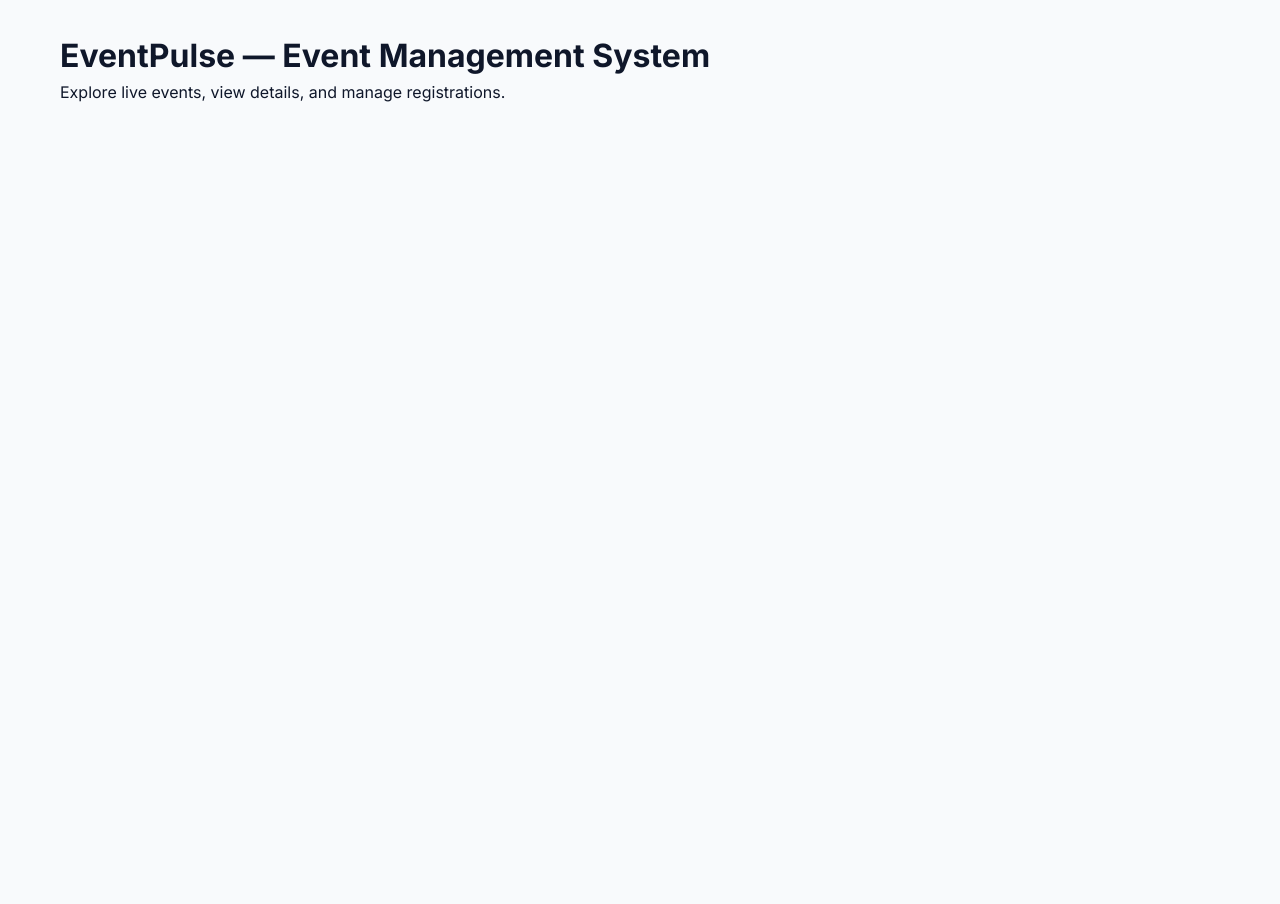
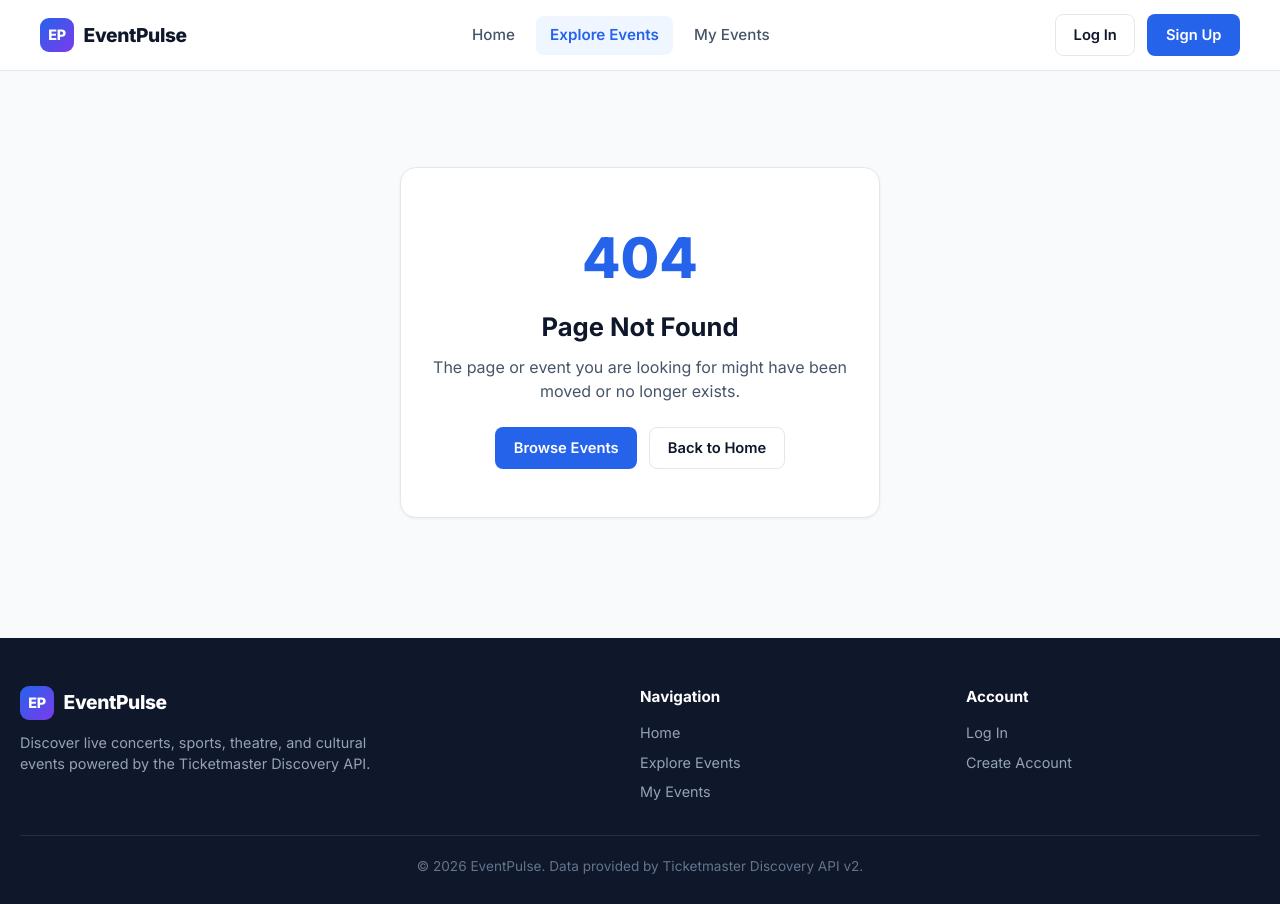
Before and after one commit to hashnadeem/event-management-system, a React (Create React App) app: page /events/1 in a window 1280 px wide. Before the commit the page ends 800 px from the top, so only its background shows below. Built offline with nearby package versions, Linux system fonts and the light colour scheme.

Commit message:
Configure base React Router structure and navigation layout

```diff
--- a/src/App.js
+++ b/src/App.js
@@ -1,13 +1,60 @@
 import React from 'react';
+import { BrowserRouter as Router, Routes, Route } from 'react-router-dom';
+import Navbar from './components/Navbar';
+import Footer from './components/Footer';
+import NotFoundPage from './pages/NotFoundPage';
+
+function PlaceholderView({ title, subtitle }) {
+  return (
+    <section className="page-section">
+      <div className="section-header">
+        <h1>{title}</h1>
+        <p>{subtitle}</p>
+      </div>
+    </section>
+  );
+}
 
 function App() {
   return (
-    <div className="app-shell">
-      <main className="main-container">
-        <h1>EventPulse — Event Management System</h1>
-        <p>Explore live events, view details, and manage registrations.</p>
-      </main>
-    </div>
+    <Router>
+      <div className="app-shell">
+        <Navbar />
+        <main className="main-container">
+          <Routes>
+            <Route
+              path="/"
+              element={
+                <PlaceholderView
+                  title="Discover Live Events Around You"
+                  subtitle="Search concerts, sports, theatre, and festivals."
+                />
+              }
+            />
+            <Route
+              path="/events"
+              element={
+                <PlaceholderView
+                  title="Explore Events"
+                  subtitle="Browse upcoming events from the Ticketmaster Discovery API."
+                />
+              }
+            />
+            <Route
+              path="/my-events"
+              element={
+                <PlaceholderView
+                  title="My Registered Events"
+                  subtitle="Manage your upcoming and completed event registrations."
+                />
+              }
+            />
+            <Route path="*" element={<NotFoundPage />} />
+          </Routes>
+        </main>
+        <Footer />
+      </div>
+    </Router>
   );
 }
 
--- /dev/null
+++ b/src/components/Footer.jsx
@@ -0,0 +1,38 @@
+import React from 'react';
+import { Link } from 'react-router-dom';
+
+function Footer() {
+  return (
+    <footer className="site-footer">
+      <div className="footer-inner">
+        <div className="footer-brand">
+          <div className="brand-logo">
+            <span className="brand-badge">EP</span>
+            <span className="brand-text">EventPulse</span>
+          </div>
+          <p className="footer-desc">
+            Discover live concerts, sports, theatre, and cultural events powered by the Ticketmaster Discovery API.
+          </p>
+        </div>
+
+        <div className="footer-links-group">
+          <h4>Navigation</h4>
+          <Link to="/">Home</Link>
+          <Link to="/events">Explore Events</Link>
+          <Link to="/my-events">My Events</Link>
+        </div>
+
+        <div className="footer-links-group">
+          <h4>Account</h4>
+          <Link to="/login">Log In</Link>
+          <Link to="/register">Create Account</Link>
+        </div>
+      </div>
+      <div className="footer-bottom">
+        <span>&copy; {new Date().getFullYear()} EventPulse. Data provided by Ticketmaster Discovery API v2.</span>
+      </div>
+    </footer>
+  );
+}
+
+export default Footer;
--- /dev/null
+++ b/src/components/Navbar.jsx
@@ -0,0 +1,38 @@
+import React from 'react';
+import { NavLink, Link } from 'react-router-dom';
+
+function Navbar() {
+  return (
+    <header className="navbar">
+      <div className="navbar-inner">
+        <Link to="/" className="brand-logo">
+          <span className="brand-badge">EP</span>
+          <span className="brand-text">EventPulse</span>
+        </Link>
+
+        <nav className="nav-links">
+          <NavLink to="/" end className={({ isActive }) => (isActive ? 'nav-link active' : 'nav-link')}>
+            Home
+          </NavLink>
+          <NavLink to="/events" className={({ isActive }) => (isActive ? 'nav-link active' : 'nav-link')}>
+            Explore Events
+          </NavLink>
+          <NavLink to="/my-events" className={({ isActive }) => (isActive ? 'nav-link active' : 'nav-link')}>
+            My Events
+          </NavLink>
+        </nav>
+
+        <div className="nav-actions">
+          <Link to="/login" className="btn btn-outline">
+            Log In
+          </Link>
+          <Link to="/register" className="btn btn-primary">
+            Sign Up
+          </Link>
+        </div>
+      </div>
+    </header>
+  );
+}
+
+export default Navbar;
--- /dev/null
+++ b/src/pages/NotFoundPage.jsx
@@ -0,0 +1,24 @@
+import React from 'react';
+import { Link } from 'react-router-dom';
+
+function NotFoundPage() {
+  return (
+    <section className="not-found-section">
+      <div className="not-found-card">
+        <span className="not-found-code">404</span>
+        <h1>Page Not Found</h1>
+        <p>The page or event you are looking for might have been moved or no longer exists.</p>
+        <div className="not-found-actions">
+          <Link to="/events" className="btn btn-primary">
+            Browse Events
+          </Link>
+          <Link to="/" className="btn btn-outline">
+            Back to Home
+          </Link>
+        </div>
+      </div>
+    </section>
+  );
+}
+
+export default NotFoundPage;
--- a/src/styles/index.css
+++ b/src/styles/index.css
@@ -1,3 +1,30 @@
+:root {
+  --bg-main: #f8fafc;
+  --bg-surface: #ffffff;
+  --bg-dark: #0f172a;
+  --bg-subtle: #f1f5f9;
+  --text-primary: #0f172a;
+  --text-secondary: #475569;
+  --text-muted: #64748b;
+  --primary: #2563eb;
+  --primary-hover: #1d4ed8;
+  --primary-light: #eff6ff;
+  --accent: #7c3aed;
+  --success: #16a34a;
+  --success-bg: #dcfce7;
+  --warning: #d97706;
+  --warning-bg: #fef3c7;
+  --danger: #dc2626;
+  --danger-bg: #fee2e2;
+  --border-color: #e2e8f0;
+  --radius-sm: 8px;
+  --radius-md: 12px;
+  --radius-lg: 16px;
+  --shadow-sm: 0 1px 3px rgba(15, 23, 42, 0.06);
+  --shadow-md: 0 4px 12px rgba(15, 23, 42, 0.08);
+  --shadow-lg: 0 12px 28px rgba(15, 23, 42, 0.12);
+}
+
 * {
   box-sizing: border-box;
   margin: 0;
@@ -6,9 +33,15 @@
 
 body {
   font-family: 'Inter', -apple-system, BlinkMacSystemFont, 'Segoe UI', Roboto, sans-serif;
-  background-color: #f8fafc;
-  color: #0f172a;
+  background-color: var(--bg-main);
+  color: var(--text-primary);
   line-height: 1.5;
+  -webkit-font-smoothing: antialiased;
+}
+
+a {
+  color: inherit;
+  text-decoration: none;
 }
 
 .app-shell {
@@ -18,9 +51,233 @@ body {
 }
 
 .main-container {
-  max-width: 1200px;
+  max-width: 1240px;
   margin: 0 auto;
-  padding: 2rem 1.25rem;
+  padding: 2rem 1.25rem 3.5rem;
   width: 100%;
   flex: 1;
 }
+
+/* Navbar */
+.navbar {
+  background: rgba(255, 255, 255, 0.92);
+  backdrop-filter: blur(10px);
+  border-bottom: 1px solid var(--border-color);
+  position: sticky;
+  top: 0;
+  z-index: 100;
+}
+
+.navbar-inner {
+  max-width: 1240px;
+  margin: 0 auto;
+  padding: 0.9rem 1.25rem;
+  display: flex;
+  align-items: center;
+  justify-content: space-between;
+  gap: 1.5rem;
+}
+
+.brand-logo {
+  display: inline-flex;
+  align-items: center;
+  gap: 0.6rem;
+  font-weight: 800;
+  font-size: 1.2rem;
+  letter-spacing: -0.02em;
+}
+
+.brand-badge {
+  background: linear-gradient(135deg, var(--primary), var(--accent));
+  color: #fff;
+  width: 34px;
+  height: 34px;
+  border-radius: 9px;
+  display: inline-flex;
+  align-items: center;
+  justify-content: center;
+  font-size: 0.9rem;
+  font-weight: 800;
+}
+
+.nav-links {
+  display: flex;
+  align-items: center;
+  gap: 0.4rem;
+}
+
+.nav-link {
+  padding: 0.5rem 0.9rem;
+  border-radius: var(--radius-sm);
+  font-weight: 500;
+  font-size: 0.95rem;
+  color: var(--text-secondary);
+  transition: all 0.18s ease;
+}
+
+.nav-link:hover {
+  color: var(--text-primary);
+  background: var(--bg-subtle);
+}
+
+.nav-link.active {
+  color: var(--primary);
+  background: var(--primary-light);
+  font-weight: 600;
+}
+
+.nav-actions {
+  display: flex;
+  align-items: center;
+  gap: 0.75rem;
+}
+
+/* Buttons */
+.btn {
+  display: inline-flex;
+  align-items: center;
+  justify-content: center;
+  gap: 0.45rem;
+  padding: 0.55rem 1.1rem;
+  border-radius: var(--radius-sm);
+  font-size: 0.92rem;
+  font-weight: 600;
+  cursor: pointer;
+  border: 1px solid transparent;
+  transition: all 0.18s ease;
+  font-family: inherit;
+}
+
+.btn:disabled {
+  opacity: 0.6;
+  cursor: not-allowed;
+}
+
+.btn-primary {
+  background: var(--primary);
+  color: #ffffff;
+}
+
+.btn-primary:hover:not(:disabled) {
+  background: var(--primary-hover);
+}
+
+.btn-outline {
+  background: #ffffff;
+  border-color: var(--border-color);
+  color: var(--text-primary);
+}
+
+.btn-outline:hover:not(:disabled) {
+  background: var(--bg-subtle);
+  border-color: #cbd5e1;
+}
+
+.btn-danger {
+  background: var(--danger-bg);
+  color: var(--danger);
+  border-color: #fecaca;
+}
+
+.btn-danger:hover:not(:disabled) {
+  background: #fecaca;
+}
+
+/* Footer */
+.site-footer {
+  background: var(--bg-dark);
+  color: #cbd5e1;
+  margin-top: auto;
+  padding: 3rem 1.25rem 1.75rem;
+}
+
+.footer-inner {
+  max-width: 1240px;
+  margin: 0 auto;
+  display: grid;
+  grid-template-columns: 2fr 1fr 1fr;
+  gap: 2rem;
+  padding-bottom: 2rem;
+  border-bottom: 1px solid rgba(255, 255, 255, 0.1);
+}
+
+.footer-brand .brand-text {
+  color: #ffffff;
+}
+
+.footer-desc {
+  margin-top: 0.75rem;
+  font-size: 0.9rem;
+  color: #94a3b8;
+  max-width: 380px;
+}
+
+.footer-links-group {
+  display: flex;
+  flex-direction: column;
+  gap: 0.5rem;
+}
+
+.footer-links-group h4 {
+  color: #ffffff;
+  font-size: 0.95rem;
+  margin-bottom: 0.35rem;
+}
+
+.footer-links-group a {
+  font-size: 0.9rem;
+  color: #94a3b8;
+}
+
+.footer-links-group a:hover {
+  color: #ffffff;
+}
+
+.footer-bottom {
+  max-width: 1240px;
+  margin: 1.25rem auto 0;
+  font-size: 0.85rem;
+  color: #64748b;
+  text-align: center;
+}
+
+/* 404 */
+.not-found-section {
+  display: flex;
+  justify-content: center;
+  align-items: center;
+  padding: 4rem 1rem;
+}
+
+.not-found-card {
+  background: var(--bg-surface);
+  border: 1px solid var(--border-color);
+  border-radius: var(--radius-lg);
+  padding: 3rem 2rem;
+  text-align: center;
+  max-width: 480px;
+  box-shadow: var(--shadow-sm);
+}
+
+.not-found-code {
+  font-size: 3.5rem;
+  font-weight: 800;
+  color: var(--primary);
+  display: block;
+}
+
+.not-found-card h1 {
+  margin: 0.5rem 0;
+  font-size: 1.6rem;
+}
+
+.not-found-card p {
+  color: var(--text-secondary);
+  margin-bottom: 1.5rem;
+}
+
+.not-found-actions {
+  display: flex;
+  justify-content: center;
+  gap: 0.75rem;
+}
```
